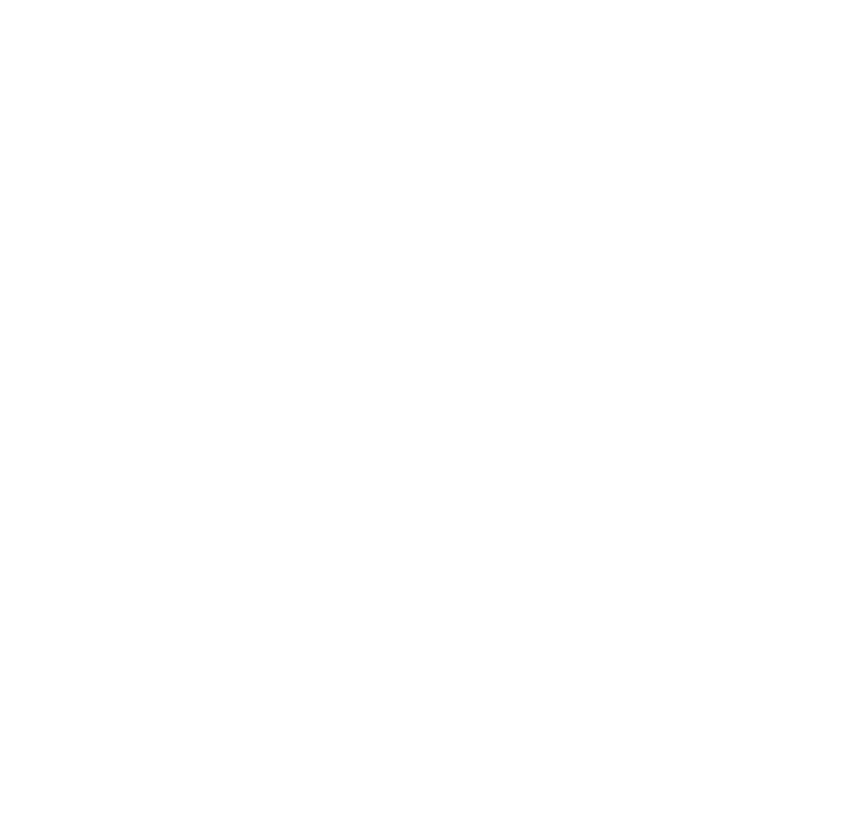
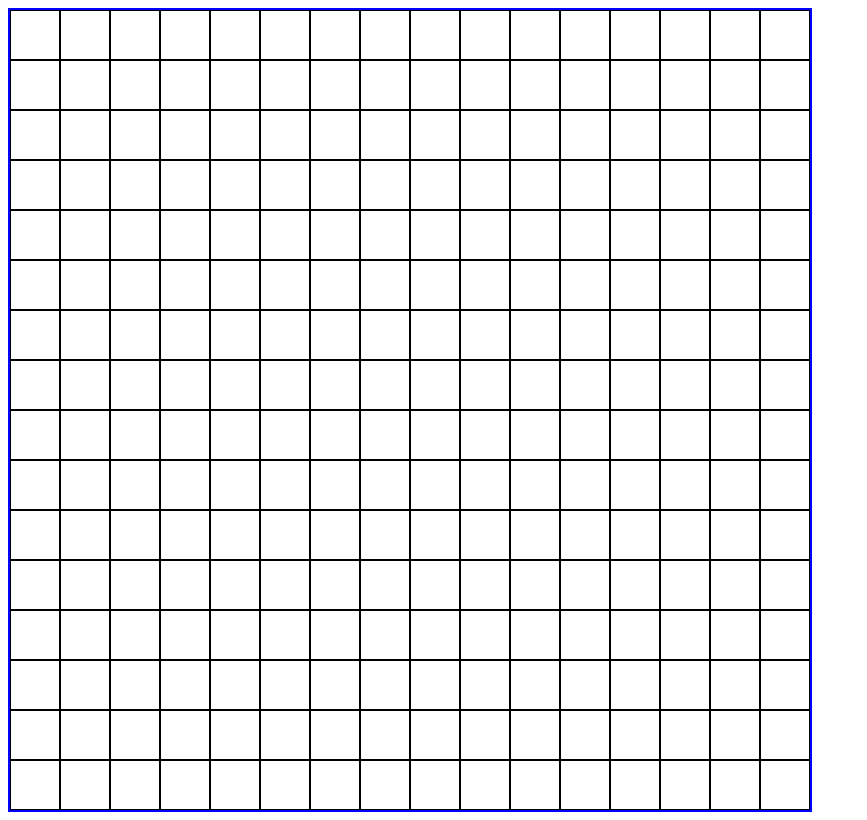
Before and after one commit to 1saswata/etch-a-sketch, a plain HTML site: page index.html in a window 1280 px wide. Shown: the whole page, without its empty margins (0-867 px from the left). Drawn offline with Linux system fonts and the light colour scheme.

Commit message:
feat: Create grid

```diff
--- a/index.html
+++ b/index.html
@@ -3,10 +3,10 @@
 <head>
     <meta charset="Etch a sketch | The Odin Project">
     <title>Document</title>
-    <link rel="stylesheets" href="./style.css">
+    <link rel="stylesheet" href="./style.css">
     <script src="./script.js" defer></script>
 </head>
 <body>
-
+    <div class="container"></div>
 </body>
 </html>
--- a/script.js
+++ b/script.js
@@ -0,0 +1,17 @@
+let sketch = 0;
+let gridSize = 16;
+const container = document.querySelector(".container");
+for (let i=0; i<gridSize; i++) {
+    newRow = document.createElement("div");
+    newRow.classList.add("row");
+    for (let j=0; j<gridSize; j++) {
+        newDiv = document.createElement("div");
+        newDiv.classList.add("cell");
+        newRow.appendChild(newDiv);
+    }
+    container.appendChild(newRow);
+}
+container.addEventListener("click", ()=>sketch = (sketch + 1)%2);
+container.addEventListener("mouseenter", (e) => {
+    if (e.target == "");
+})
--- a/style.css
+++ b/style.css
@@ -0,0 +1,16 @@
+.container {
+    max-width: 800px;
+    max-height: 800px;
+    border: 2px solid blue;
+    display: flex;
+    flex-direction: column;
+}
+.row {
+    display: flex;
+    flex: 1 0 auto;
+}
+.cell {
+    border: 1px solid black;
+    flex: 1 0 auto;
+    aspect-ratio: 1 / 1;
+}
```
